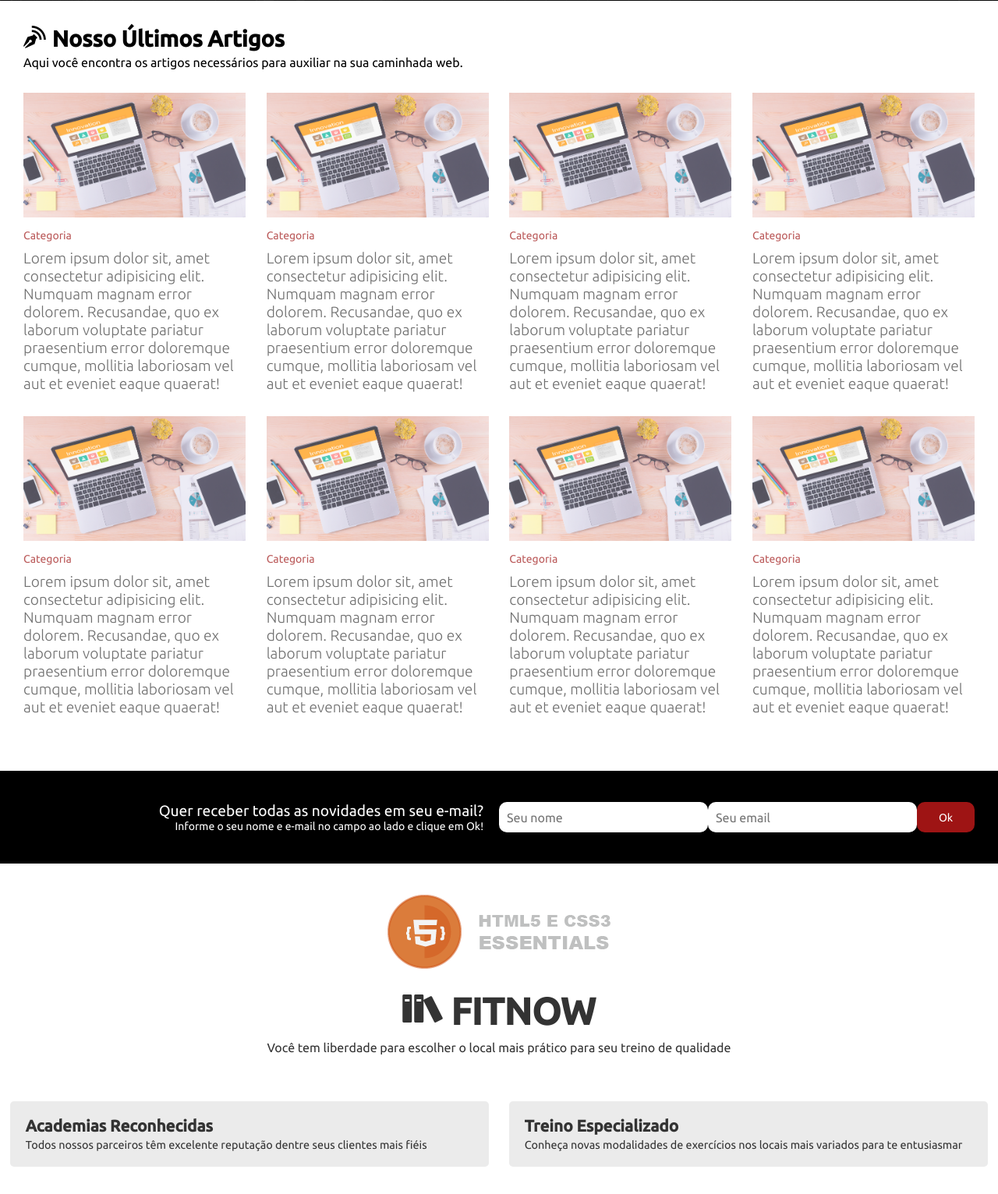
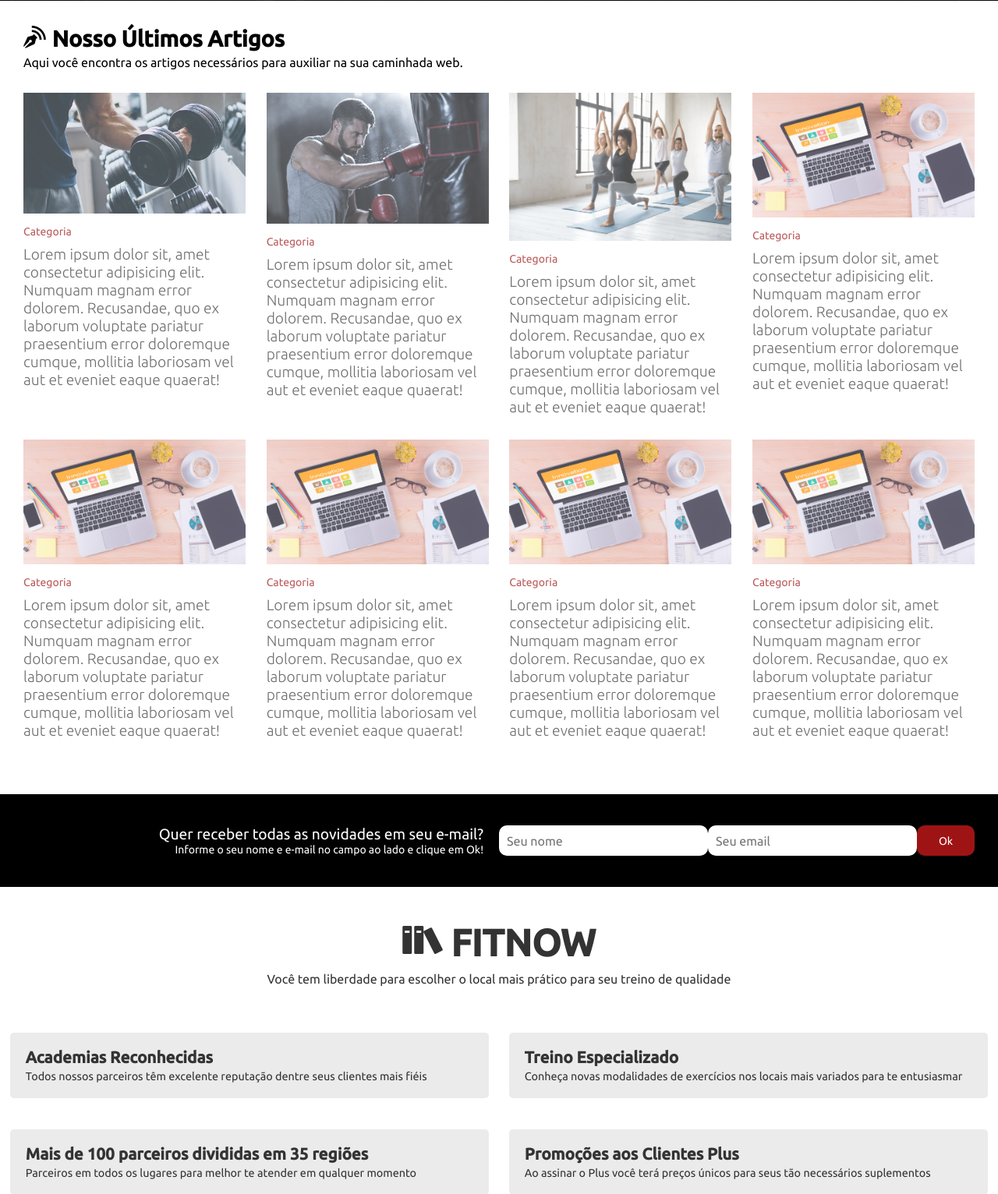
Before and after one commit to mrfelipesensei/FITNOW, a PHP site: page /home.php in a window 1280 px wide. Shown: the part 702-2234 px from the top of the page at 78% size. Run offline with PHP 8.4, Linux system fonts and the light colour scheme; some web fonts are replaced.

Commit message:
estilizando home - fotos modalidades

```diff
--- a/CRUD1/home.php
+++ b/CRUD1/home.php
@@ -89,7 +89,7 @@
 
             <article>
                 <a href="#">
-                    <img src="img/post.jpg" width="200" alt="Imagem post" title="Imagem Post">
+                    <img src="img/musculacao.jpeg" width="200" alt="Imagem post" title="Imagem Post">
                 </a>
                 <p><a href="" class="category">Categoria</a></p>
                 <h2><a href="" class="title">Lorem ipsum dolor sit, amet consectetur adipisicing elit. Numquam magnam
@@ -101,7 +101,7 @@
 
             <article>
                 <a href="#">
-                    <img src="img/post.jpg" width="200" alt="Imagem post" title="Imagem Post">
+                    <img src="img/boxing.jpg" width="200" alt="Imagem post" title="Imagem Post">
                 </a>
                 <p><a href="" class="category">Categoria</a></p>
                 <h2><a href="" class="title">Lorem ipsum dolor sit, amet consectetur adipisicing elit. Numquam magnam
@@ -113,7 +113,7 @@
 
             <article>
                 <a href="#">
-                    <img src="img/post.jpg" width="200" alt="Imagem post" title="Imagem Post">
+                    <img src="img/yoga.jpg" width="200" alt="Imagem post" title="Imagem Post">
                 </a>
                 <p><a href="" class="category">Categoria</a></p>
                 <h2><a href="" class="title">Lorem ipsum dolor sit, amet consectetur adipisicing elit. Numquam magnam
@@ -206,7 +206,6 @@
         <!-- INICIO SESSÃO DOBRA  CURSOS-->
         <section class="main_course">
             <header class="main_course_header">
-                <img src="img/logo.png" alt="img" title="img">
                 <h1 class="icon-books">FITNOW</h1>
                 <p>Você tem liberdade para escolher o local mais prático para seu treino de qualidade</p>
             </header>
```
Also changed, not shown: CRUD1/img/boxing.jpg (added), CRUD1/img/musculacao.jpeg (added), CRUD1/img/yoga.jpg (added).
